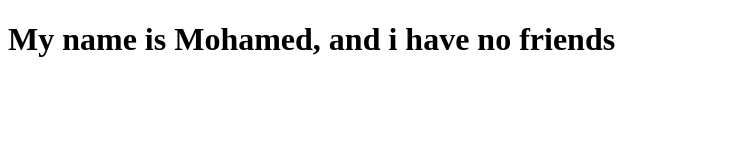
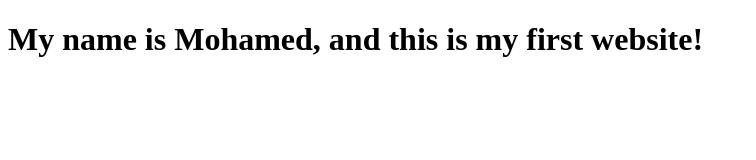
Before and after one commit to Moe-Zart/first-github-project, a plain HTML site: page index.html in a window 1280 px wide. Shown: the whole page, without its empty margins (0-756 px from the left). Drawn offline with Linux system fonts and the light colour scheme.

Commit message:
final contribution to this project

```diff
--- a/index.html
+++ b/index.html
@@ -7,6 +7,6 @@
     <title>Document</title>
 </head>
 <body>
-    <h1>My name is Mohamed, and i have no friends</h1>
+    <h1>My name is Mohamed, and this is my first website!</h1>
 </body>
 </html>
```
